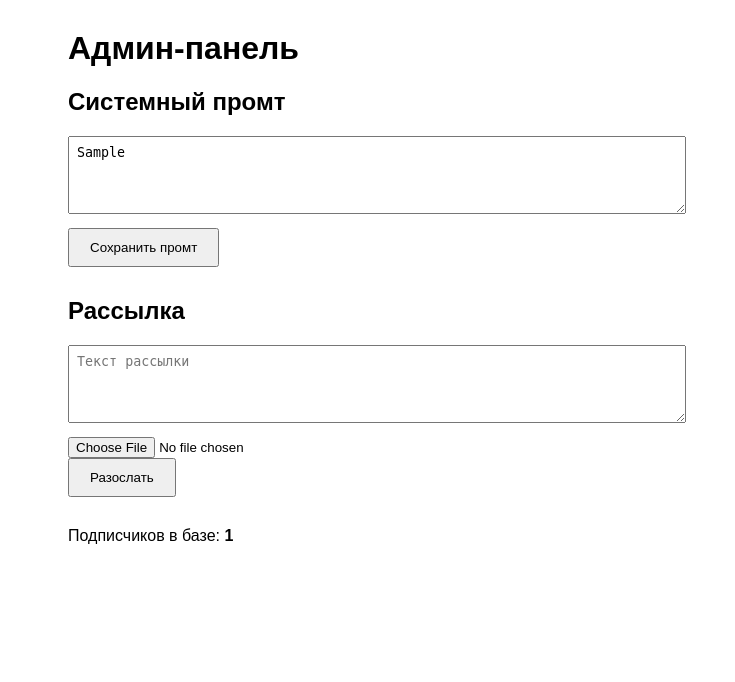
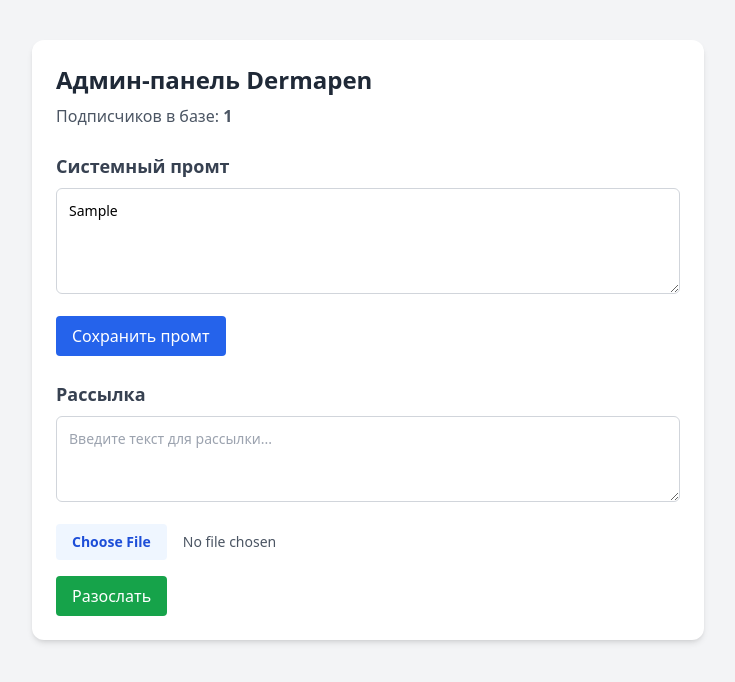
Before and after one commit to alexporoh/chatgpt-telegram-bot, a Flask app: template templates/admin.html in a window 1280 px wide. Shown: the top 682 px of the page, without its empty margins (272-1007 px from the left). Run offline with Flask 3, Linux system fonts and the light colour scheme; the template is opened without the code that fills it: most values are stand-ins (such as "Sample title", 1, 10 or a date in 2020); some libraries are stand-ins or nearby versions.

Commit message:
style: beautiful admin panel with Tailwind

```diff
--- a/templates/admin.html
+++ b/templates/admin.html
@@ -1,34 +1,34 @@
 <!DOCTYPE html>
 <html lang="ru">
 <head>
-    <meta charset="UTF-8">
-    <title>Админ-панель</title>
-    <style>
-        body { font-family: sans-serif; max-width: 600px; margin: 30px auto; }
-        textarea, input[type="text"] { width: 100%; margin-bottom: 10px; padding: 8px; }
-        button { padding: 10px 20px; margin-right: 10px; }
-        .section { margin-bottom: 30px; }
-    </style>
+  <meta charset="UTF-8" />
+  <meta name="viewport" content="width=device-width, initial-scale=1.0" />
+  <title>Админка Dermapen</title>
+  <script src="https://cdn.tailwindcss.com"></script>
 </head>
-<body>
-    <h1>Админ-панель</h1>
+<body class="bg-gray-100 font-sans">
 
-    <div class="section">
-        <h2>Системный промт</h2>
-        <form action="/save_prompt" method="POST">
-            <textarea name="prompt" rows="4">{{ current_prompt }}</textarea>
-            <button type="submit">Сохранить промт</button>
-        </form>
+  <div class="max-w-2xl mx-auto mt-10 bg-white rounded-xl shadow-md p-6">
+    <h1 class="text-2xl font-bold text-gray-800 mb-2">Админ-панель Dermapen</h1>
+    <p class="text-gray-600 mb-6">Подписчиков в базе: <strong>{{ user_count }}</strong></p>
+
+    <div class="mb-6">
+      <h2 class="text-lg font-semibold text-gray-700 mb-2">Системный промт</h2>
+      <form action="/save_prompt?password={{ request.args.get('password') }}" method="POST" class="space-y-4">
+        <textarea name="prompt" rows="4" class="w-full border border-gray-300 rounded-md p-3 text-sm" placeholder="Введите системный промт...">{{ current_prompt }}</textarea>
+        <button type="submit" class="px-4 py-2 bg-blue-600 text-white rounded hover:bg-blue-700">Сохранить промт</button>
+      </form>
     </div>
 
-    <div class="section">
-        <h2>Рассылка</h2>
-        <form action="/broadcast" method="POST" enctype="multipart/form-data">
-            <textarea name="text" rows="4" placeholder="Текст рассылки"></textarea><br>
-            <input type="file" name="image"><br>
-            <button type="submit">Разослать</button>
-        </form>
+    <div>
+      <h2 class="text-lg font-semibold text-gray-700 mb-2">Рассылка</h2>
+      <form action="/broadcast?password={{ request.args.get('password') }}" method="POST" enctype="multipart/form-data" class="space-y-4">
+        <textarea name="text" rows="3" class="w-full border border-gray-300 rounded-md p-3 text-sm" placeholder="Введите текст для рассылки..."></textarea>
+        <input type="file" name="image" class="block w-full text-sm text-gray-600 file:mr-4 file:py-2 file:px-4 file:rounded file:border-0 file:text-sm file:font-semibold file:bg-blue-50 file:text-blue-700 hover:file:bg-blue-100" />
+        <button type="submit" class="px-4 py-2 bg-green-600 text-white rounded hover:bg-green-700">Разослать</button>
+      </form>
     </div>
-<p>Подписчиков в базе: <strong>{{ user_count }}</strong></p>
+  </div>
+
 </body>
 </html>
```
